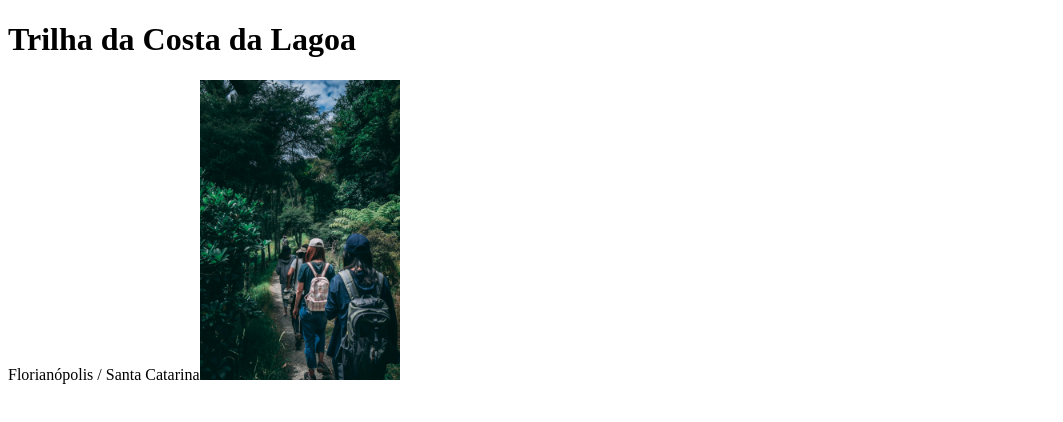
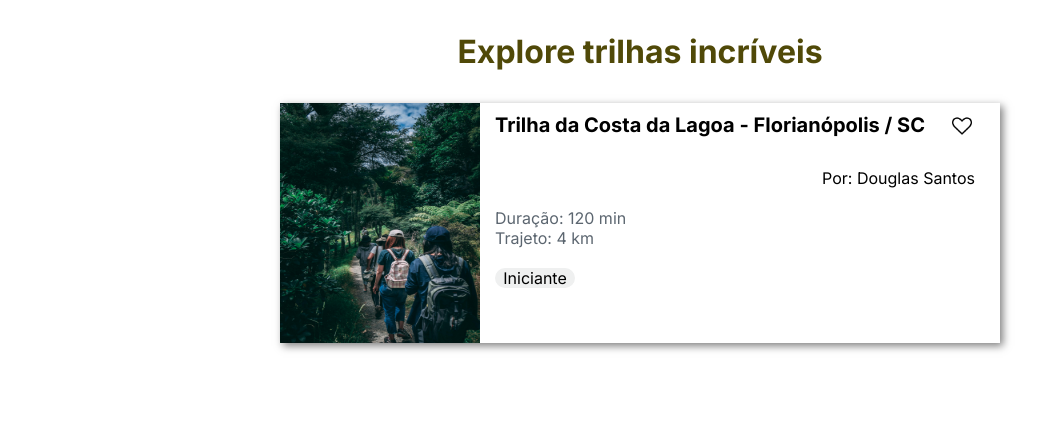
Before and after one commit to douglascugliarisenai/adventure-trails-fd, a React (Vite) app: page / in a window 1280 px wide. Shown: the top 422 px of the page, without its empty margins (0-1063 px from the left). Built offline with nearby package versions, Linux system fonts and the light colour scheme.

Commit message:
Exibindo os Cards

```diff
--- a/index.html
+++ b/index.html
@@ -1,13 +1,19 @@
 <!doctype html>
 <html lang="en">
+
 <head>
   <meta charset="UTF-8" />
   <link rel="icon" type="image/svg+xml" href="/vite.svg" />
   <meta name="viewport" content="width=device-width, initial-scale=1.0" />
+  <link rel="preconnect" href="https://fonts.googleapis.com">
+  <link rel="preconnect" href="https://fonts.gstatic.com" crossorigin>
+  <link href="https://fonts.googleapis.com/css2?family=Inter:wght@100..900&display=swap" rel="stylesheet">
   <title>Adventure Trails FD</title>
 </head>
+
 <body>
   <div id="root"></div>
   <script type="module" src="/src/main.jsx"></script>
 </body>
+
 </html>
--- a/src/App.css
+++ b/src/App.css
@@ -0,0 +1,13 @@
+.container{
+    display: flex;
+    flex-direction: column;
+    align-items: center;
+    width: 100vw;
+    height: 100vh;
+}
+
+.titulo {
+    margin: 1em auto;
+    color: #504908;
+;
+}
--- a/src/App.jsx
+++ b/src/App.jsx
@@ -1,4 +1,5 @@
 import CardTrilha from "./components/CardTrilla";
+import "./App.css";
 
 function App() {
 
@@ -6,25 +7,26 @@ function App() {
     {
       nomeTrilha: "Trilha da Costa da Lagoa",
       cidade: "Florianópolis",
-      estado: 'Santa Catarina',
+      estado: 'SC',
       duracao: 120,
       trajeto: 4,
-      dificuldade: "iniciante",
+      dificuldade: "Iniciante",
       tipoTrilha: "caminhada/trekking",
-      nomeCriador: "Douglas Panizza Cugliari dos Santos",
+      nomeCriador: "Douglas Santos",
       UrlImagem: "../src/assets/imagem-trilha-exemplo.jpg",
     },
   ];
 
   return (
-    <>
-      {
+    <div className="container">
+      <h1 className="titulo">Explore trilhas incríveis</h1>
+        {
         listaTrilhas.map((trilha, index) => (
            <CardTrilha dadosTrilha={trilha} key={index}/>
          ))
       }
-    </>
+    </div>
   );
 }
 
-export default App;
+export default App
--- a/src/components/CardTrilla/index.jsx
+++ b/src/components/CardTrilla/index.jsx
@@ -1,13 +1,28 @@
 import * as PropTypes from "prop-types";
+import "./style.css";
 
-function CardTrilha({dadosTrilha}) {
+function CardTrilha({ dadosTrilha }) {
   return (
-        <>
-            <h1>{dadosTrilha.nomeTrilha}</h1>
-            <span>{dadosTrilha.cidade} / {dadosTrilha.estado}</span>
-            <img src={dadosTrilha.UrlImagem} alt="Imagem Trilha" width={200} />
-        </>
-    )
+    <div className="card_container">
+      <img className="card_imagem" src={dadosTrilha.UrlImagem} alt="Imagem Trilha" width={200} />
+      <div className="card_detalhes">
+          <div className="card_header">
+            <h1 className="titulo_card">{dadosTrilha.nomeTrilha} - {dadosTrilha.cidade} / {dadosTrilha.estado}</h1>
+            <button className="curtir"><img width ={20} height={20} src="../src/assets/coracao.png" alt="Curtir a Trilha" /></button>
+          </div>
+
+          <div className="container_autor">
+            <span className="fonte_autor">Por: {dadosTrilha.nomeCriador}</span>
+          </div>
+
+          <div className="card_body">
+            <span className="fonte_body">Duração: {dadosTrilha.duracao} min</span>
+            <span className="fonte_body">Trajeto: {dadosTrilha.trajeto} km</span>
+            <span className="dificuldade">{dadosTrilha.dificuldade}</span>
+          </div>
+      </div>
+    </div>
+  );
 }
 
 CardTrilha.PropTypes = {
@@ -18,10 +33,10 @@ CardTrilha.PropTypes = {
     duracao: PropTypes.number.isRequired,
     trajeto: PropTypes.number.isRequired,
     dificuldade: PropTypes.string.isRequired,
-        tipoTrilha: PropTypes.oneOf(['caminhada/trekking','ciclismo']), //Enum do PropTypes
+    tipoTrilha: PropTypes.oneOf(["caminhada/trekking", "ciclismo"]), //Enum do PropTypes
     nomeCriador: PropTypes.string.isRequired,
-        UrlImagem: PropTypes.string.isRequired
-    })
-}
+    UrlImagem: PropTypes.string.isRequired,
+  }),
+};
 
 export default CardTrilha;
--- /dev/null
+++ b/src/components/CardTrilla/style.css
@@ -0,0 +1,75 @@
+body{
+    font-family: "Inter", sans-serif;
+}
+
+.card_container{
+    display: flex;
+    box-shadow: .2em .2em .5em rgba(0, 0, 0, .5);
+    height: 15em;
+    width: 45em;
+}
+
+.card_imagem{
+    background-position: center;
+}
+
+.card_detalhes{
+    display: flex;
+    flex-direction: column;
+}
+
+.card_header{
+    display: flex;
+    justify-content: space-between;
+}
+
+.titulo_card{
+    font-size: 20px;
+    display: flex;
+    margin-top: 10px;
+    margin-left: 15px;
+}
+
+.curtir{
+    display: flex;
+    justify-content: center;
+    align-items: center;
+    background: none;
+    border: none;
+    width: 25px;
+    height: 25px;
+    margin-top: 10px;
+    margin-left: 25px;
+}
+
+.container_autor{
+    display: flex;
+    justify-content: flex-end;
+    margin-top: 30px;
+}
+
+.fonte_autor{
+    font-size: 16px;
+}
+
+.card_body{
+    display: flex;
+    justify-content: flex-start;
+    flex-direction: column;
+    margin-left: 15px;
+    margin-top: 20px;
+}
+
+.fonte_body{
+    color: #5C6670;
+    font-size: 16px;
+}
+
+.dificuldade{
+    display: flex;
+    justify-content: center;
+    background-color: #EFF0F0;
+    margin-top: 20px;
+    width: 80px;
+    border-radius: 15px;
+}
--- a/src/index.css
+++ b/src/index.css
@@ -0,0 +1,5 @@
+* {
+    margin: 0;
+    padding: 0;
+    box-sizing: border-box;
+}
```
Also changed, not shown: src/assets/coracao.png (added). Lines whose indentation alone changed are shown as unchanged.
